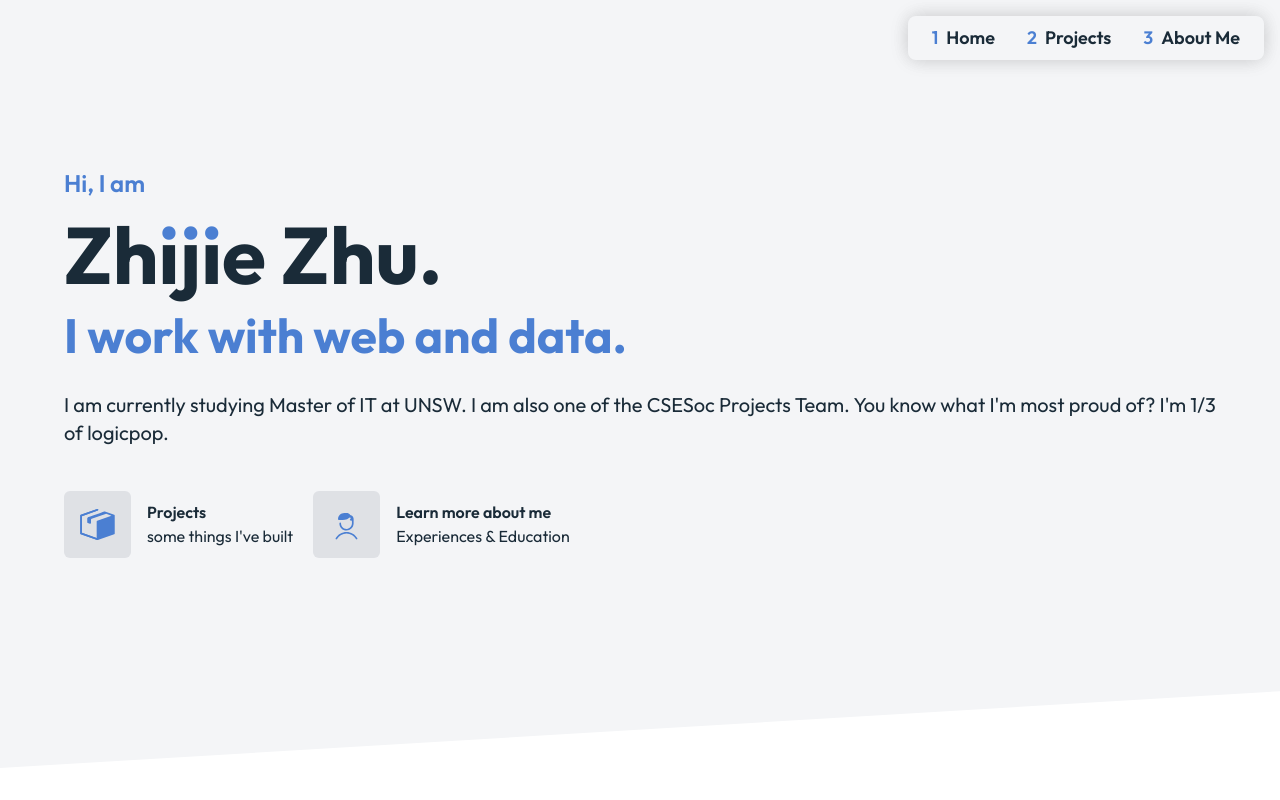
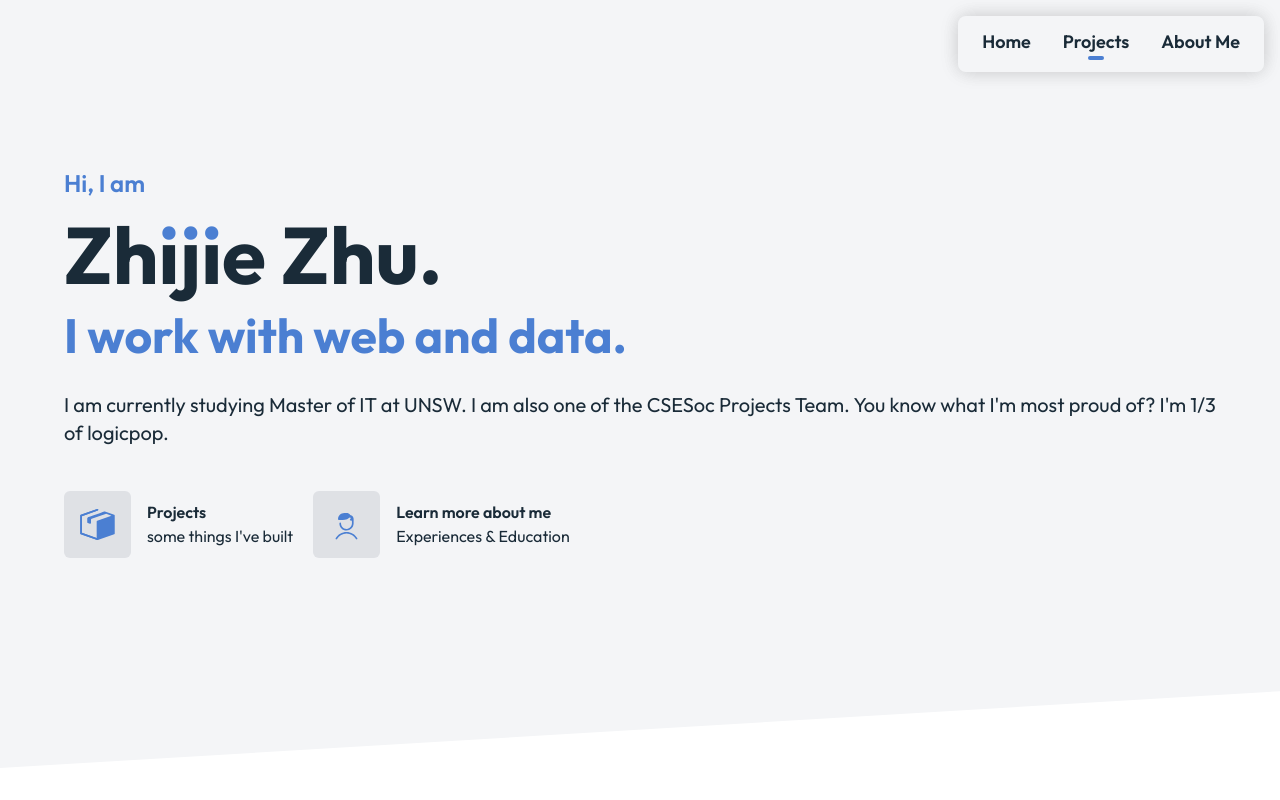
Before and after one commit to zijizhu/website, a Next.js app: page / in a window 1280 px wide. Shown: the top 800 px of the page. Built offline with nearby package versions, Linux system fonts and the light colour scheme.

Commit message:
implemented functionality of navbar

```diff
--- a/package.json
+++ b/package.json
@@ -16,7 +16,8 @@
     "react": "18.1.0",
     "react-dom": "18.1.0",
     "react-transition-group": "^4.4.2",
-    "tailwindcss": "^3.0.24"
+    "tailwindcss": "^3.0.24",
+    "zustand": "^4.0.0-rc.1"
   },
   "devDependencies": {
     "@types/node": "17.0.34",
--- a/src/components/Navbar.tsx
+++ b/src/components/Navbar.tsx
@@ -1,15 +1,20 @@
+import clsx from 'clsx';
 import { useState, useEffect } from 'react';
 import { CSSTransition } from 'react-transition-group';
 
-const navLinks: { num: number; name: string; link: string }[] = [
-  { num: 1, name: 'Home', link: '#home' },
-  { num: 2, name: 'Projects', link: '#projects' },
-  { num: 3, name: 'About Me', link: '#about' }
+import useStore from '../stores';
+import { ViewName } from '../types';
+
+const navLinks: { view: ViewName; name: string; link: string }[] = [
+  { view: 'home', name: 'Home', link: '#home' },
+  { view: 'projects', name: 'Projects', link: '#projects' },
+  { view: 'about', name: 'About Me', link: '#about' }
 ];
 
 function Navbar() {
   const [showNav, setShowNav] = useState<boolean>(true);
   const [lastScrollY, setLastScrollY] = useState<number>(0);
+  const { currView } = useStore();
 
   useEffect(() => {
     function onWindowScroll() {
@@ -35,15 +40,30 @@ function Navbar() {
       timeout={300}
       classNames="navfade"
     >
-      <div className="fixed right-0 z-20 m-4 p-2 shadow-around bg-baseBg rounded-lg hover:bg-specialBg transition duration-300">
-        {navLinks.map((item) => (
+      <div className="fixed right-0 z-20 m-4 px-2 flex shadow-around bg-baseBg rounded-lg hover:bg-specialBg transition duration-300">
+        {navLinks.map((item, idx) => (
           <a
-            key={item.num}
+            key={idx}
             href={item.link}
-            className="mx-2 my-1 p-2 font-semibold hover:text-primary text-lg transition duration-300"
+            className="group mx-2 my-1 p-2 flex flex-col items-center font-semibold text-lg"
+            onClick={() =>
+              document
+                .getElementById(`${item.view}view`)
+                ?.scrollIntoView({ behavior: 'smooth' })
+            }
           >
-            <span className="mr-2 text-primary">{item.num}</span>
-            {item.name}
+            <div>
+              <span className="group-hover:text-primary transition duration-300">
+                {item.name}
+              </span>
+            </div>
+            <div
+              className={clsx([
+                'h-1 w-4 bg-primary rounded-full',
+                { visible: currView === item.view },
+                { invisible: currView !== item.view }
+              ])}
+            />
           </a>
         ))}
       </div>
--- a/src/components/ViewLayout.tsx
+++ b/src/components/ViewLayout.tsx
@@ -1,23 +1,30 @@
 import clsx from 'clsx';
-import { ReactNode } from 'react';
+import { ReactNode, useRef, useEffect } from 'react';
+
+import { ViewName } from '../types';
+import useStore from '../stores';
 import { useOnScreen } from '../hooks';
 
 interface ViewLayoutProps {
-  refCallback: (el: HTMLDivElement | null) => void;
+  view: ViewName;
   polygon?: boolean;
   children: ReactNode;
   className?: string;
 }
 
-function ViewLayout({
-  polygon,
-  refCallback,
-  className,
-  children
-}: ViewLayoutProps) {
+function ViewLayout({ view, polygon, className, children }: ViewLayoutProps) {
+  const viewRef = useRef<HTMLElement | null>(null);
+  const isOnScreen = useOnScreen(viewRef);
+  const { setCurrView } = useStore();
+
+  useEffect(() => {
+    if (isOnScreen) setCurrView(view);
+  }, [isOnScreen, view, setCurrView]);
+
   return (
     <section
-      ref={refCallback}
+      ref={(el) => (viewRef.current = el)}
+      id={`${view}view`}
       className={clsx([
         'p-8 flex flex-col items-center justify-center',
         { 'bg-baseBg view-polygon': polygon },
--- a/src/hooks/useOnScreen.ts
+++ b/src/hooks/useOnScreen.ts
@@ -1,6 +1,6 @@
 import { useState, useEffect, MutableRefObject } from 'react';
 
-export function useOnScreen(ref: MutableRefObject<HTMLDivElement | null>) {
+export function useOnScreen(ref: MutableRefObject<HTMLElement | null>) {
   const [isIntersecting, setIntersecting] = useState(false);
   const [observer, setObserver] = useState<IntersectionObserver | null>(null);
 
--- a/src/pages/index.tsx
+++ b/src/pages/index.tsx
@@ -1,24 +1,12 @@
 import Head from 'next/head';
-import { useRef } from 'react';
 import type { NextPage } from 'next';
 
-import type { ViewName } from '../types';
 import HomeView from '../views/HomeView';
 import Navbar from '../components/Navbar';
 import ProjectsView from '../views/ProjectsView';
 import ViewLayout from '../components/ViewLayout';
 
-type ViewRef = {
-  [key in ViewName]: HTMLDivElement | null;
-};
-
 const Home: NextPage = () => {
-  const viewRefs = useRef<ViewRef>({
-    home: null,
-    projects: null,
-    about: null
-  });
-
   return (
     <>
       <Head>
@@ -26,17 +14,14 @@ const Home: NextPage = () => {
         <meta name="description" content="Zhijie Zhu's portfolio website" />
         <link rel="icon" href="/favicon.ico" />
       </Head>
+
       <Navbar />
 
-      <ViewLayout
-        polygon
-        className="h-192"
-        refCallback={(el) => (viewRefs.current.home = el)}
-      >
+      <ViewLayout polygon view="home" className="h-192">
         <HomeView />
       </ViewLayout>
 
-      <ViewLayout refCallback={(el) => (viewRefs.current.projects = el)}>
+      <ViewLayout view="projects">
         <ProjectsView />
       </ViewLayout>
     </>
--- /dev/null
+++ b/src/stores/index.ts
@@ -0,0 +1,16 @@
+import create from 'zustand';
+import type { ViewName } from '../types';
+
+interface Store {
+  currView: ViewName;
+  setCurrView: (viewName: ViewName) => void;
+}
+
+const useStore = create<Store>((set) => ({
+  currView: 'home',
+  setCurrView(viewName) {
+    set({ currView: viewName });
+  }
+}));
+
+export default useStore;
```
Also changed, not shown: 1 other file (tests, documents, lock files or other folders).
